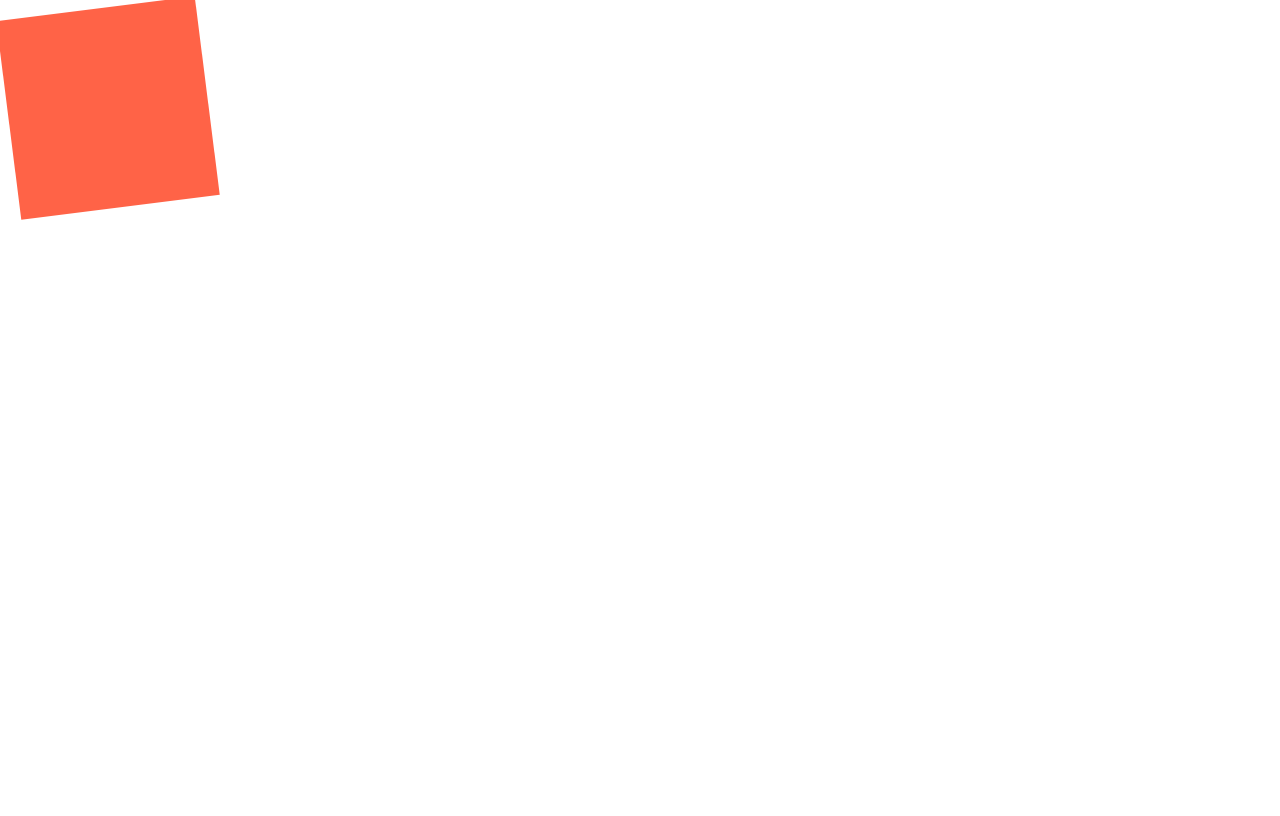
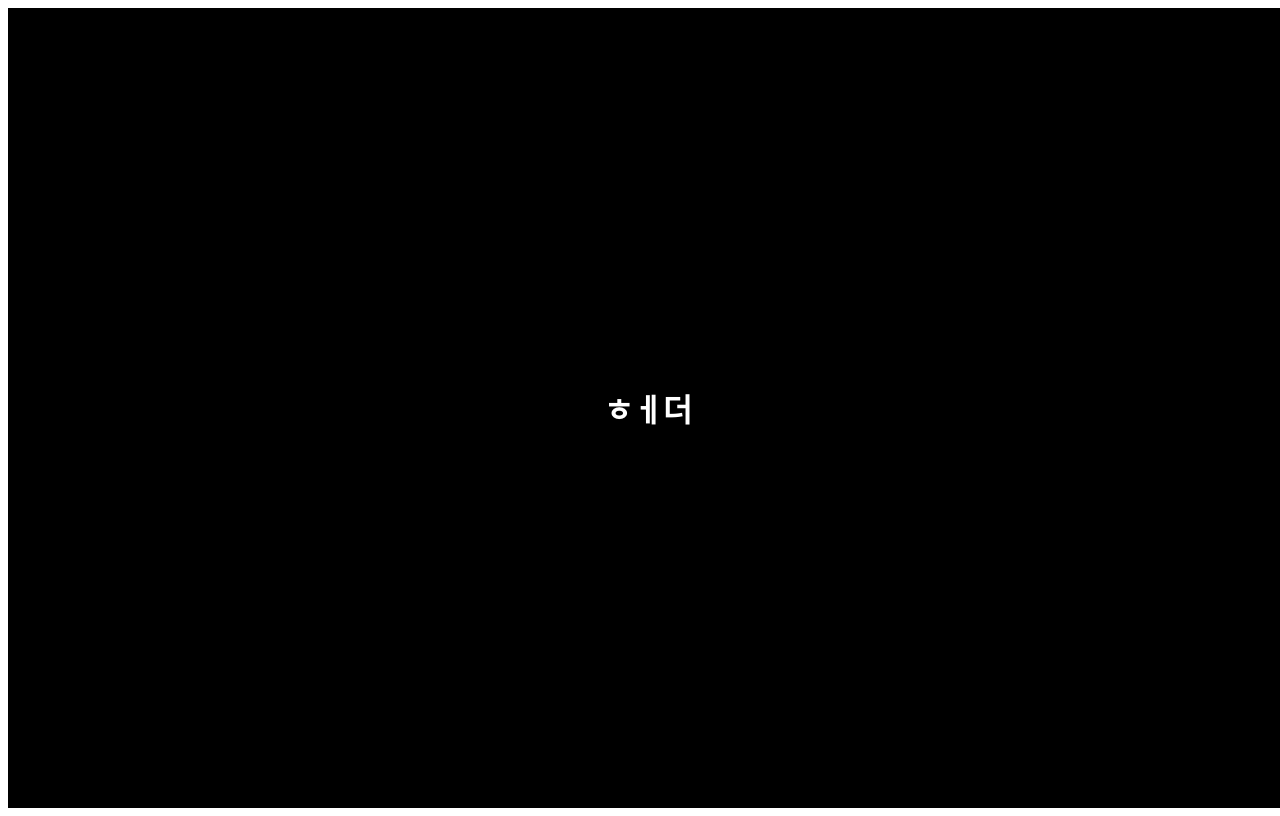
Before and after one commit to minhanPark/styled-components-intro, a React (Create React App) app: page / in a window 1280 px wide. Built offline with nearby package versions, Linux system fonts and the light colour scheme.

Commit message:
add theme desc

```diff
--- a/src/App.js
+++ b/src/App.js
@@ -1,27 +1,22 @@
-import styled, { keyframes } from "styled-components";
+import styled from "styled-components";
 
-const rotationAni = keyframes`
-  from {
-    transform: rotate(0deg);
-  }
-  to {
-    transform: rotate(360deg);
-  }
+const Parent = styled.div`
+  width: 100vw;
+  height: 100vh;
+  display: flex;
+  justify-content: center;
+  background-color: ${(props) => props.theme.bgColor};
+  align-items: center;
 `;
 
-const Parent = styled.div``;
-
-const Box = styled.div`
-  height: 200px;
-  width: 200px;
-  background-color: tomato;
-  animation: ${rotationAni} 1s linear infinite;
+const SHeader = styled.h1`
+  color: ${(props) => props.theme.fontColor};
 `;
 
 function App() {
   return (
     <Parent>
-      <Box />
+      <SHeader>ㅎㅔ더</SHeader>
     </Parent>
   );
 }
--- a/src/index.js
+++ b/src/index.js
@@ -1,10 +1,23 @@
 import React from "react";
 import ReactDOM from "react-dom";
 import App from "./App";
+import { ThemeProvider } from "styled-components";
+
+const Dark = {
+  bgColor: "black",
+  fontColor: "white",
+};
+
+const normal = {
+  bgColor: "white",
+  fontColor: "black",
+};
 
 ReactDOM.render(
   <React.StrictMode>
-    <App />
+    <ThemeProvider theme={Dark}>
+      <App />
+    </ThemeProvider>
   </React.StrictMode>,
   document.getElementById("root")
 );
```
Also changed, not shown: 1 other file (tests, documents, lock files or other folders).
